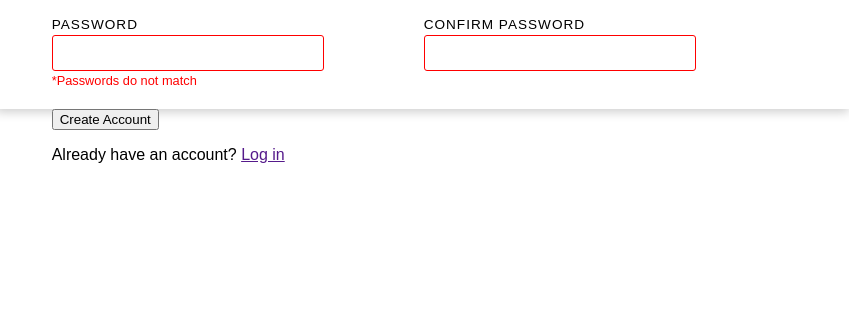
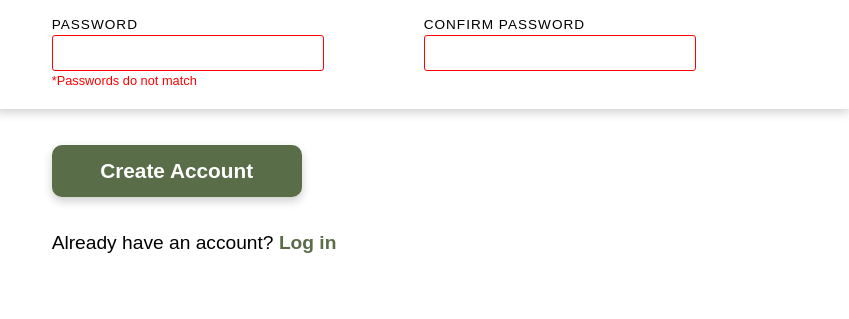
Before and after one commit to firatyedibela/sign-up-form, a plain HTML site: page index.html in a window 1280 px wide. Shown: the part 523-842 px from the top of the page, 431-1280 px from the left. Drawn offline with Linux system fonts and the light colour scheme.

Commit message:
Complete bottom section

```diff
--- a/index.html
+++ b/index.html
@@ -29,7 +29,7 @@
         </p>
       </div>
       <div id="middle">
-        <form action="">
+        <form action="" id="mainForm">
           <p id="caption">Let's do this!</p>
 
           <div>
@@ -68,12 +68,10 @@
         </form>
       </div>
       <div id="bottom">
-        <button>Create Account</button>
+        <button type="submit" form="mainForm">Create Account</button>
         <p>Already have an account? <a class="login" href="">Log in</a></p>
       </div>
     </section>
   </div>
-
-
 </body>
 </html>
--- a/style.css
+++ b/style.css
@@ -123,6 +123,7 @@ input {
 input:focus {
   outline: none;
   border: 1px solid blue;
+  box-shadow: 0px 0px 10px rgba(0, 0, 0, 0.2);
 }
 
 input[class="error"]:focus,
@@ -140,3 +141,32 @@ input[class="error"] + span::after {
   letter-spacing: 1px;
   font-size: 0.85rem;
 }
+
+#bottom button {
+  background-color: #596D48;
+  border: none;
+  color: white;
+  margin-top: 36px;
+  font-size: 1.3rem;
+  font-weight: bold;
+  width: 250px;
+  height: 52px;
+  border-radius: 10px;
+  margin-bottom: 16px;
+  cursor: pointer;
+  box-shadow: 0px 4px 10px rgba(0, 0, 0, 0.2);
+}
+
+#bottom p {
+  font-size: 1.2rem;
+}
+
+.login {
+  text-decoration: none;
+  color: #596D48;
+  font-weight: bold;
+}
+
+.login:hover {
+  text-decoration: underline;
+}
```
